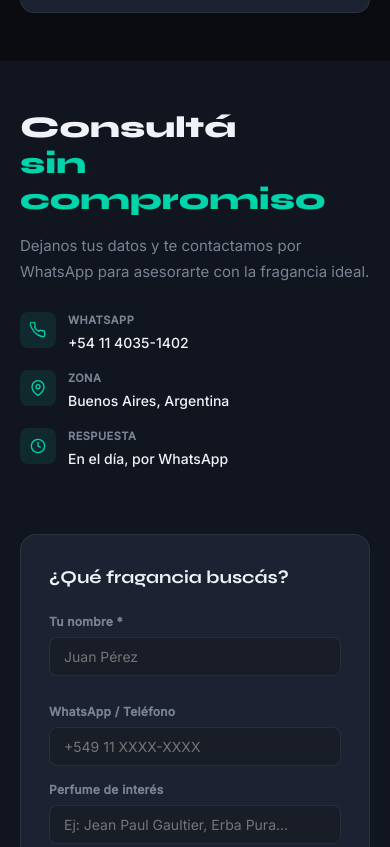
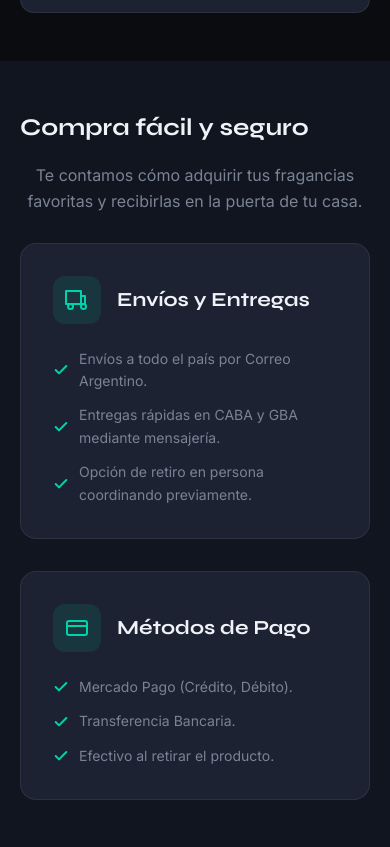
Before and after one commit to neomatrix390-web/distritecno-web, a plain HTML site: page index.html in a window 390 px wide. Shown: the part 10330-11177 px from the top of the page. Drawn offline with Linux system fonts and the light colour scheme.

Commit message:
Actualización: Formas de pago y envíos

```diff
--- a/index.html
+++ b/index.html
@@ -105,8 +105,21 @@ nav{position:sticky;top:0;z-index:100;background:rgba(10,12,16,.92);backdrop-fil
 .prod-wa:hover{opacity:.88}
 .prod-wa svg{width:13px;height:13px}
 
+/* ─── INFO COMPRA (PAGOS Y ENVÍOS) ────────────────────────── */
+.info-section{background:var(--bg2)}
+.info-grid{display:grid;grid-template-columns:1fr 1fr;gap:32px}
+.info-card{background:var(--surface);border:1px solid var(--border);border-radius:16px;padding:32px;transition:border-color .2s}
+.info-card:hover{border-color:rgba(0,212,170,.3)}
+.info-header{display:flex;align-items:center;gap:16px;margin-bottom:24px}
+.info-icon{width:48px;height:48px;background:rgba(0,212,170,.1);border-radius:12px;display:flex;align-items:center;justify-content:center;color:var(--cyan)}
+.info-icon svg{width:24px;height:24px}
+.info-card h3{font-family:var(--font-head);font-size:20px;font-weight:700;color:var(--white)}
+.info-list{list-style:none;display:flex;flex-direction:column;gap:12px}
+.info-item{display:flex;align-items:center;gap:10px;font-size:14px;color:var(--muted)}
+.info-item svg{width:16px;height:16px;color:var(--cyan);flex-shrink:0}
+
 /* ─── FORMULARIO CONTACTO / CRM ───────────────────────────── */
-.contact-section{background:var(--bg2)}
+.contact-section{background:var(--bg)}
 .contact-grid{display:grid;grid-template-columns:1fr 1fr;gap:64px;align-items:start}
 .contact-info h2{font-family:var(--font-head);font-size:30px;font-weight:800;line-height:1.2;margin-bottom:16px}
 .contact-info h2 em{font-style:normal;color:var(--cyan)}
@@ -159,7 +172,7 @@ footer{background:var(--bg2);border-top:1px solid var(--border);padding:40px 0 2
 
 /* ─── RESPONSIVE ──────────────────────────────────────────── */
 @media(max-width:900px){
-  .hero-grid,.contact-grid{grid-template-columns:1fr}
+  .hero-grid,.contact-grid,.info-grid{grid-template-columns:1fr}
   .hero-visual{display:none}
   .form-row{grid-template-columns:1fr}
 }
@@ -185,6 +198,7 @@ footer{background:var(--bg2);border-top:1px solid var(--border);padding:40px 0 2
     </a>
     <ul class="nav-links">
       <li><a href="#productos">Catálogo</a></li>
+      <li><a href="#compra">Cómo comprar</a></li>
       <li><a href="#contacto">Consultar</a></li>
     </ul>
     <a href="https://wa.me/541140351402?text=Hola%20Distritecno%2C%20quiero%20consultar%20sobre%20una%20fragancia" target="_blank" class="nav-wa">
@@ -243,6 +257,46 @@ footer{background:var(--bg2);border-top:1px solid var(--border);padding:40px 0 2
       <span class="prod-count" id="prodCount"></span>
     </div>
     <div class="products-grid" id="productsGrid"></div>
+  </div>
+</section>
+
+<!-- INFO COMPRA -->
+<section id="compra" class="info-section">
+  <div class="container">
+    <div class="section-head" style="justify-content: center; text-align: center; flex-direction: column;">
+      <h2>Compra fácil y seguro</h2>
+      <p style="color: var(--muted); max-width: 600px; margin: 0 auto;">Te contamos cómo adquirir tus fragancias favoritas y recibirlas en la puerta de tu casa.</p>
+    </div>
+    <div class="info-grid">
+      <!-- ENVÍOS -->
+      <div class="info-card">
+        <div class="info-header">
+          <div class="info-icon">
+            <svg viewBox="0 0 24 24" fill="none" stroke="currentColor" stroke-width="2" stroke-linecap="round" stroke-linejoin="round"><rect x="1" y="3" width="15" height="13"></rect><polygon points="16 8 20 8 20 16 16 16 16 8"></polygon><circle cx="5.5" cy="18.5" r="2.5"></circle><circle cx="18.5" cy="18.5" r="2.5"></circle></svg>
+          </div>
+          <h3>Envíos y Entregas</h3>
+        </div>
+        <ul class="info-list">
+          <li class="info-item"><svg viewBox="0 0 24 24" fill="none" stroke="currentColor" stroke-width="3" stroke-linecap="round" stroke-linejoin="round"><polyline points="20 6 9 17 4 12"></polyline></svg> Envíos a todo el país por Correo Argentino.</li>
+          <li class="info-item"><svg viewBox="0 0 24 24" fill="none" stroke="currentColor" stroke-width="3" stroke-linecap="round" stroke-linejoin="round"><polyline points="20 6 9 17 4 12"></polyline></svg> Entregas rápidas en CABA y GBA mediante mensajería.</li>
+          <li class="info-item"><svg viewBox="0 0 24 24" fill="none" stroke="currentColor" stroke-width="3" stroke-linecap="round" stroke-linejoin="round"><polyline points="20 6 9 17 4 12"></polyline></svg> Opción de retiro en persona coordinando previamente.</li>
+        </ul>
+      </div>
+      <!-- PAGOS -->
+      <div class="info-card">
+        <div class="info-header">
+          <div class="info-icon">
+            <svg viewBox="0 0 24 24" fill="none" stroke="currentColor" stroke-width="2" stroke-linecap="round" stroke-linejoin="round"><rect x="2" y="5" width="20" height="14" rx="2"></rect><line x1="2" y1="10" x2="22" y2="10"></line></svg>
+          </div>
+          <h3>Métodos de Pago</h3>
+        </div>
+        <ul class="info-list">
+          <li class="info-item"><svg viewBox="0 0 24 24" fill="none" stroke="currentColor" stroke-width="3" stroke-linecap="round" stroke-linejoin="round"><polyline points="20 6 9 17 4 12"></polyline></svg> Mercado Pago (Crédito, Débito).</li>
+          <li class="info-item"><svg viewBox="0 0 24 24" fill="none" stroke="currentColor" stroke-width="3" stroke-linecap="round" stroke-linejoin="round"><polyline points="20 6 9 17 4 12"></polyline></svg> Transferencia Bancaria.</li>
+          <li class="info-item"><svg viewBox="0 0 24 24" fill="none" stroke="currentColor" stroke-width="3" stroke-linecap="round" stroke-linejoin="round"><polyline points="20 6 9 17 4 12"></polyline></svg> Efectivo al retirar el producto.</li>
+        </ul>
+      </div>
+    </div>
   </div>
 </section>
 
```
